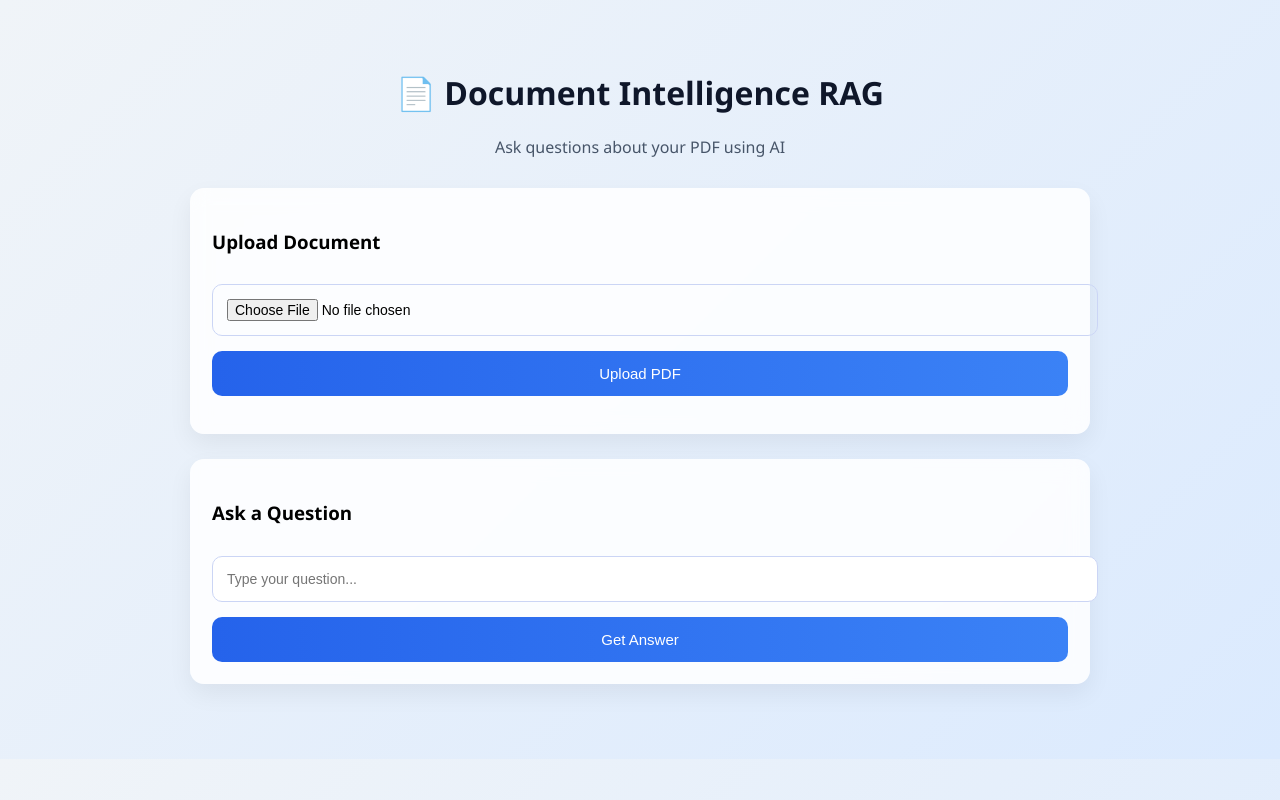
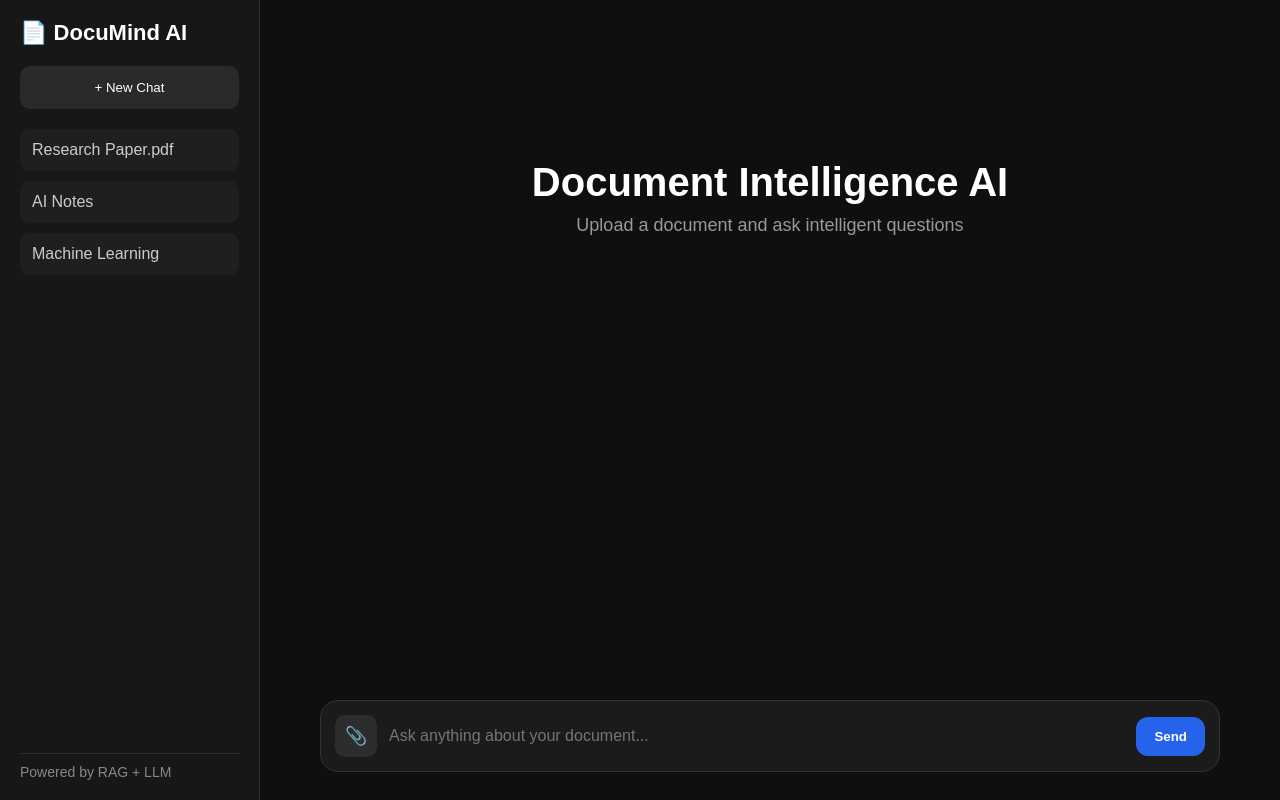
Before and after one commit to lalchhabi/Open-Source-Document-Intelligence-System, a Flask app: page / in a window 1280 px wide. Run offline with Flask 3, Linux system fonts and the light colour scheme.

Commit message:
fix: Update the chabot UI looks added sidebar to save chat history and added new chat

```diff
--- a/templates/index.html
+++ b/templates/index.html
@@ -1,135 +1,513 @@
 <!DOCTYPE html>
-<html>
+<html lang="en">
 <head>
-    <title>Document Intelligence RAG</title>
+<meta charset="UTF-8">
+<meta name="viewport" content="width=device-width, initial-scale=1.0">
 
-    <!-- CSS -->
-    <link rel="stylesheet" href="{{ url_for('static', filename='style.css') }}">
+<title>Document Intelligence AI</title>
+
+<style>
+
+*{
+    margin:0;
+    padding:0;
+    box-sizing:border-box;
+    font-family:Arial, Helvetica, sans-serif;
+}
+
+body{
+    background:#0f0f0f;
+    color:white;
+    height:100vh;
+    overflow:hidden;
+}
+
+/* ================= LAYOUT ================= */
+
+.app{
+    display:flex;
+    height:100vh;
+}
+
+/* ================= SIDEBAR ================= */
+
+.sidebar{
+    width:260px;
+    background:#171717;
+    border-right:1px solid #2d2d2d;
+    display:flex;
+    flex-direction:column;
+    padding:20px;
+}
+
+.logo{
+    font-size:22px;
+    font-weight:bold;
+    margin-bottom:20px;
+}
+
+.new-chat-btn{
+    background:#2a2a2a;
+    border:none;
+    color:white;
+    padding:14px;
+    border-radius:10px;
+    cursor:pointer;
+    margin-bottom:20px;
+    transition:0.2s;
+}
+
+.new-chat-btn:hover{
+    background:#3a3a3a;
+}
+
+.chat-history{
+    flex:1;
+    overflow-y:auto;
+}
+
+.chat-item{
+    padding:12px;
+    margin-bottom:10px;
+    border-radius:10px;
+    cursor:pointer;
+    background:#1f1f1f;
+    color:#ccc;
+    transition:0.2s;
+}
+
+.chat-item:hover{
+    background:#2a2a2a;
+}
+
+.sidebar-footer{
+    padding-top:10px;
+    border-top:1px solid #2d2d2d;
+    color:#888;
+    font-size:14px;
+}
+
+/* ================= MAIN CHAT ================= */
+
+.main-chat{
+    flex:1;
+    display:flex;
+    flex-direction:column;
+    position:relative;
+}
+
+/* ================= CHAT AREA ================= */
+
+.chat-area{
+    flex:1;
+    overflow-y:auto;
+    padding:40px 20px 140px;
+    max-width:900px;
+    width:100%;
+    margin:auto;
+}
+
+.welcome{
+    text-align:center;
+    margin-top:120px;
+}
+
+.welcome h1{
+    font-size:40px;
+    margin-bottom:10px;
+}
+
+.welcome p{
+    color:#999;
+    font-size:18px;
+}
+
+/* ================= CHAT MESSAGES ================= */
+
+.message{
+    margin-bottom:24px;
+    display:flex;
+    flex-direction:column;
+}
+
+.user-message{
+    align-self:flex-end;
+    background:#2563eb;
+    color:white;
+    padding:14px 18px;
+    border-radius:18px;
+    max-width:75%;
+    line-height:1.6;
+}
+
+.bot-message{
+    align-self:flex-start;
+    background:#1f1f1f;
+    color:#f1f1f1;
+    padding:16px 20px;
+    border-radius:18px;
+    max-width:80%;
+    line-height:1.7;
+    border:1px solid #2d2d2d;
+}
+
+/* ================= INPUT AREA ================= */
+
+.input-container{
+    position:fixed;
+    bottom:0;
+    left:260px;
+    right:0;
+    padding:20px;
+    background:linear-gradient(to top,#0f0f0f 80%,transparent);
+}
+
+.input-wrapper{
+    max-width:900px;
+    margin:auto;
+    background:#1b1b1b;
+    border:1px solid #333;
+    border-radius:18px;
+    padding:14px;
+    display:flex;
+    align-items:center;
+    gap:12px;
+}
+
+.upload-btn{
+    background:#2d2d2d;
+    border:none;
+    color:white;
+    width:42px;
+    height:42px;
+    border-radius:10px;
+    cursor:pointer;
+    font-size:18px;
+}
+
+.upload-btn:hover{
+    background:#3a3a3a;
+}
+
+#queryInput{
+    flex:1;
+    background:transparent;
+    border:none;
+    outline:none;
+    color:white;
+    font-size:16px;
+}
+
+.send-btn{
+    background:#2563eb;
+    border:none;
+    color:white;
+    padding:12px 18px;
+    border-radius:12px;
+    cursor:pointer;
+    font-weight:bold;
+}
+
+.send-btn:hover{
+    background:#1d4ed8;
+}
+
+/* ================= FILE INFO ================= */
+
+.file-info{
+    color:#aaa;
+    font-size:14px;
+    margin-top:8px;
+    text-align:center;
+}
+
+/* ================= LOADING ================= */
+
+.typing{
+    display:flex;
+    gap:5px;
+    padding:10px 0;
+}
+
+.typing span{
+    width:8px;
+    height:8px;
+    background:#999;
+    border-radius:50%;
+    animation:blink 1.4s infinite;
+}
+
+.typing span:nth-child(2){
+    animation-delay:0.2s;
+}
+
+.typing span:nth-child(3){
+    animation-delay:0.4s;
+}
+
+@keyframes blink{
+    0%,100%{
+        opacity:0.3;
+    }
+    50%{
+        opacity:1;
+    }
+}
+
+/* ================= RESPONSIVE ================= */
+
+@media(max-width:768px){
+
+    .sidebar{
+        display:none;
+    }
+
+    .input-container{
+        left:0;
+    }
+
+    .chat-area{
+        padding:20px 15px 130px;
+    }
+
+    .welcome h1{
+        font-size:30px;
+    }
+}
+
+</style>
 </head>
 
 <body>
 
-<div class="main">
+<div class="app">
 
-    <h1>📄 Document Intelligence RAG</h1>
-    <p class="subtitle">Ask questions about your PDF using AI</p>
+    <!-- ================= SIDEBAR ================= -->
 
-    <!-- ================= UPLOAD SECTION ================= -->
-    <div class="card">
-        <h3>Upload Document</h3>
+    <div class="sidebar">
 
-        <form id="uploadForm" enctype="multipart/form-data">
-            <input type="file" name="pdf" id="pdfFile" required>
-            <button type="submit">Upload PDF</button>
-        </form>
-
-        <!-- Progress bar -->
-        <div class="progress-container" id="progressContainer">
-            <div class="progress-bar" id="progressBar"></div>
+        <div class="logo">
+            📄 DocuMind AI
         </div>
 
-        <p id="status"></p>
+        <button class="new-chat-btn" id="newChatBtn">
+            + New Chat
+        </button>
+
+        <div class="chat-history" id="chatHistory">
+
+            <div class="chat-item">
+                Research Paper.pdf
+            </div>
+
+            <div class="chat-item">
+                AI Notes
+            </div>
+
+            <div class="chat-item">
+                Machine Learning
+            </div>
+
+        </div>
+
+        <div class="sidebar-footer">
+            Powered by RAG + LLM
+        </div>
+
     </div>
 
-    <!-- ================= QUESTION SECTION ================= -->
-    <div class="card">
-        <h3>Ask a Question</h3>
+    <!-- ================= MAIN CHAT ================= -->
 
-        <form id="questionForm">
-            <input type="text" id="queryInput" placeholder="Type your question..." required>
-            <button type="submit">Get Answer</button>
-        </form>
+    <div class="main-chat">
+
+        <div class="chat-area" id="chatArea">
+
+            <div class="welcome" id="welcomeScreen">
+                <h1>Document Intelligence AI</h1>
+                <p>Upload a document and ask intelligent questions</p>
+            </div>
+
+        </div>
+
+        <!-- ================= INPUT ================= -->
+
+        <div class="input-container">
+
+            <div class="input-wrapper">
+
+                <input type="file" id="pdfFile" hidden>
+
+                <button class="upload-btn" id="uploadBtn">
+                    📎
+                </button>
+
+                <input
+                    type="text"
+                    id="queryInput"
+                    placeholder="Ask anything about your document..."
+                >
+
+                <button class="send-btn" id="sendBtn">
+                    Send
+                </button>
+
+            </div>
+
+            <div class="file-info" id="fileInfo"></div>
+
+        </div>
+
     </div>
-
-    <!-- ================= CHAT AREA ================= -->
-    <div id="chatArea"></div>
 
 </div>
 
-<!-- ================= JAVASCRIPT ================= -->
 <script>
-document.addEventListener("DOMContentLoaded", function(){
 
-/* ---------- UPLOAD LOGIC ---------- */
-const uploadForm = document.getElementById("uploadForm");
-const progressBar = document.getElementById("progressBar");
-const progressContainer = document.getElementById("progressContainer");
-const statusText = document.getElementById("status");
+/* ================= ELEMENTS ================= */
 
-uploadForm.addEventListener("submit", function(e){
-    e.preventDefault();
+const uploadBtn = document.getElementById("uploadBtn");
+const pdfFile = document.getElementById("pdfFile");
+const fileInfo = document.getElementById("fileInfo");
 
-    const file = document.getElementById("pdfFile").files[0];
+const sendBtn = document.getElementById("sendBtn");
+const queryInput = document.getElementById("queryInput");
+
+const chatArea = document.getElementById("chatArea");
+const welcomeScreen = document.getElementById("welcomeScreen");
+
+const newChatBtn = document.getElementById("newChatBtn");
+
+/* ================= UPLOAD ================= */
+
+uploadBtn.addEventListener("click", () => {
+    pdfFile.click();
+});
+
+pdfFile.addEventListener("change", () => {
+
+    const file = pdfFile.files[0];
+
     if(!file) return;
+
+    fileInfo.innerHTML = `📄 Uploaded: ${file.name}`;
 
     const formData = new FormData();
     formData.append("pdf", file);
 
-    const xhr = new XMLHttpRequest();
-    progressContainer.style.display = "block";
-
-    xhr.upload.addEventListener("progress", function(e){
-        if(e.lengthComputable){
-            let percent = (e.loaded / e.total) * 100;
-            progressBar.style.width = percent + "%";
-        }
+    fetch("/upload", {
+        method:"POST",
+        body:formData
+    })
+    .then(res => res.json())
+    .then(data => {
+        fileInfo.innerHTML = `✅ ${file.name} processed successfully`;
+    })
+    .catch(err => {
+        fileInfo.innerHTML = `❌ Upload failed`;
     });
 
-    xhr.onload = function(){
-        statusText.innerText = "✅ Upload & Processing Complete!";
-    };
-
-    xhr.open("POST", "/upload");
-    xhr.send(formData);
 });
 
+/* ================= SEND MESSAGE ================= */
 
-/* ---------- QUESTION LOGIC ---------- */
-const questionForm = document.getElementById("questionForm");
-const chatArea = document.getElementById("chatArea");
+sendBtn.addEventListener("click", sendMessage);
 
-questionForm.addEventListener("submit", function(e){
-    e.preventDefault();
+queryInput.addEventListener("keypress", function(e){
+    if(e.key === "Enter"){
+        sendMessage();
+    }
+});
 
-    const queryInput = document.getElementById("queryInput");
+function sendMessage(){
+
     const query = queryInput.value.trim();
 
     if(!query) return;
 
+    welcomeScreen.style.display = "none";
+
     const msgId = "msg-" + Date.now();
 
-    // Show user + loading
+    /* USER MESSAGE */
+
     chatArea.innerHTML += `
-        <div class="chat">
-            <div class="user-msg"><b>You:</b> ${query}</div>
-            <div class="bot-msg" id="${msgId}">🤖 Thinking...</div>
+        <div class="message">
+            <div class="user-message">
+                ${query}
+            </div>
         </div>
     `;
 
-    // Auto scroll
-    window.scrollTo(0, document.body.scrollHeight);
+    /* BOT THINKING */
+
+    chatArea.innerHTML += `
+        <div class="message" id="${msgId}">
+            <div class="bot-message">
+                <div class="typing">
+                    <span></span>
+                    <span></span>
+                    <span></span>
+                </div>
+            </div>
+        </div>
+    `;
+
+    scrollBottom();
 
     fetch("/ask", {
-        method: "POST",
-        headers: {"Content-Type": "application/json"},
-        body: JSON.stringify({query: query})
+        method:"POST",
+        headers:{
+            "Content-Type":"application/json"
+        },
+        body:JSON.stringify({
+            query:query
+        })
     })
     .then(res => res.json())
     .then(data => {
-        document.getElementById(msgId).innerHTML =
-            "<b>AI:</b> " + data.answer;
 
-        window.scrollTo(0, document.body.scrollHeight);
+        document.getElementById(msgId).innerHTML = `
+            <div class="bot-message">
+                ${data.answer}
+            </div>
+        `;
+
+        scrollBottom();
+
     })
     .catch(err => {
-        document.getElementById(msgId).innerHTML =
-            "❌ Error getting answer.";
+
+        document.getElementById(msgId).innerHTML = `
+            <div class="bot-message">
+                ❌ Error generating response
+            </div>
+        `;
+
     });
 
     queryInput.value = "";
+
+}
+
+/* ================= NEW CHAT ================= */
+
+newChatBtn.addEventListener("click", () => {
+
+    chatArea.innerHTML = `
+        <div class="welcome" id="welcomeScreen">
+            <h1>Document Intelligence AI</h1>
+            <p>Upload a document and ask intelligent questions</p>
+        </div>
+    `;
+
 });
 
-});
+/* ================= AUTO SCROLL ================= */
+
+function scrollBottom(){
+    chatArea.scrollTop = chatArea.scrollHeight;
+}
+
 </script>
 
 </body>
```
